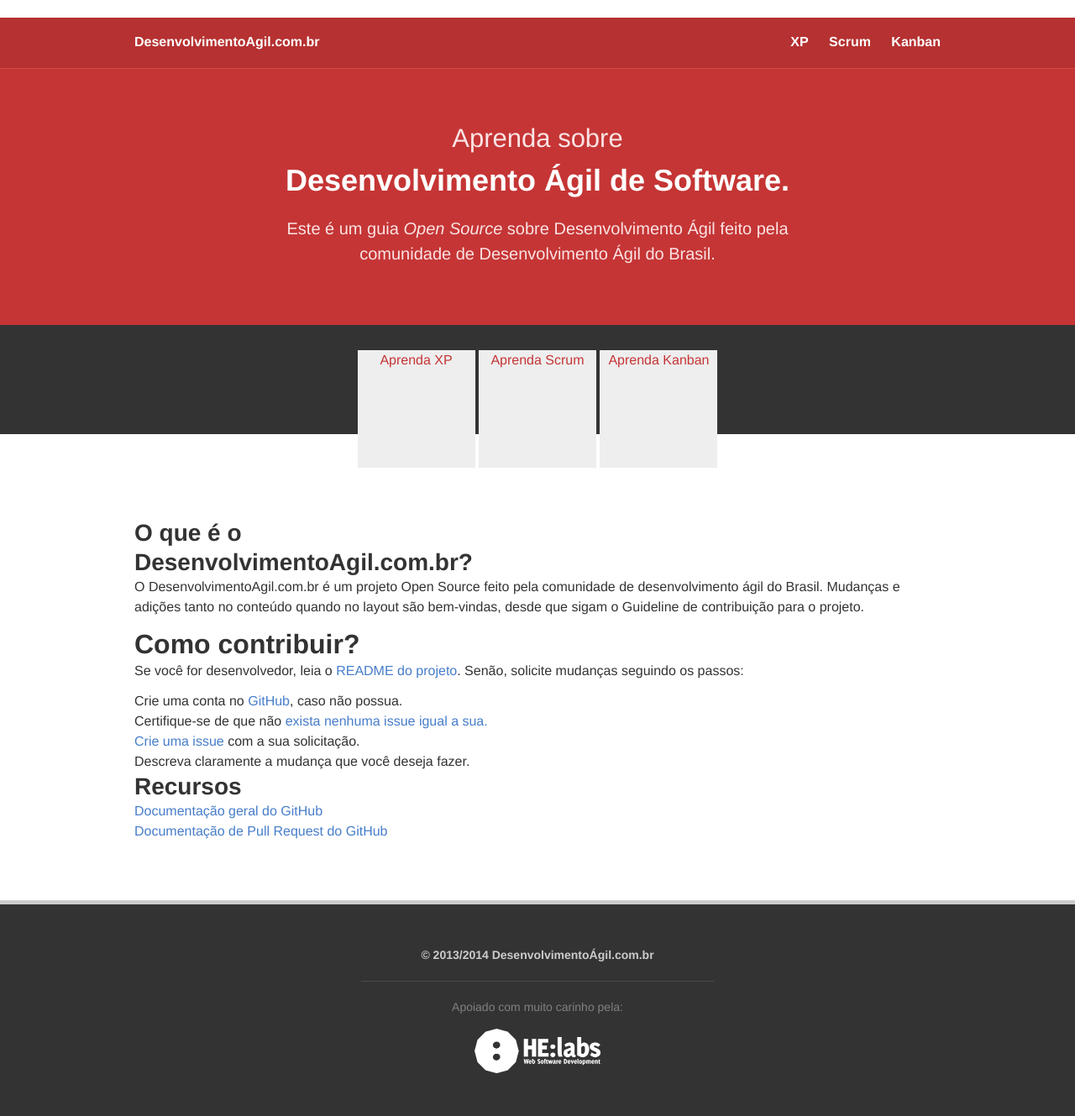
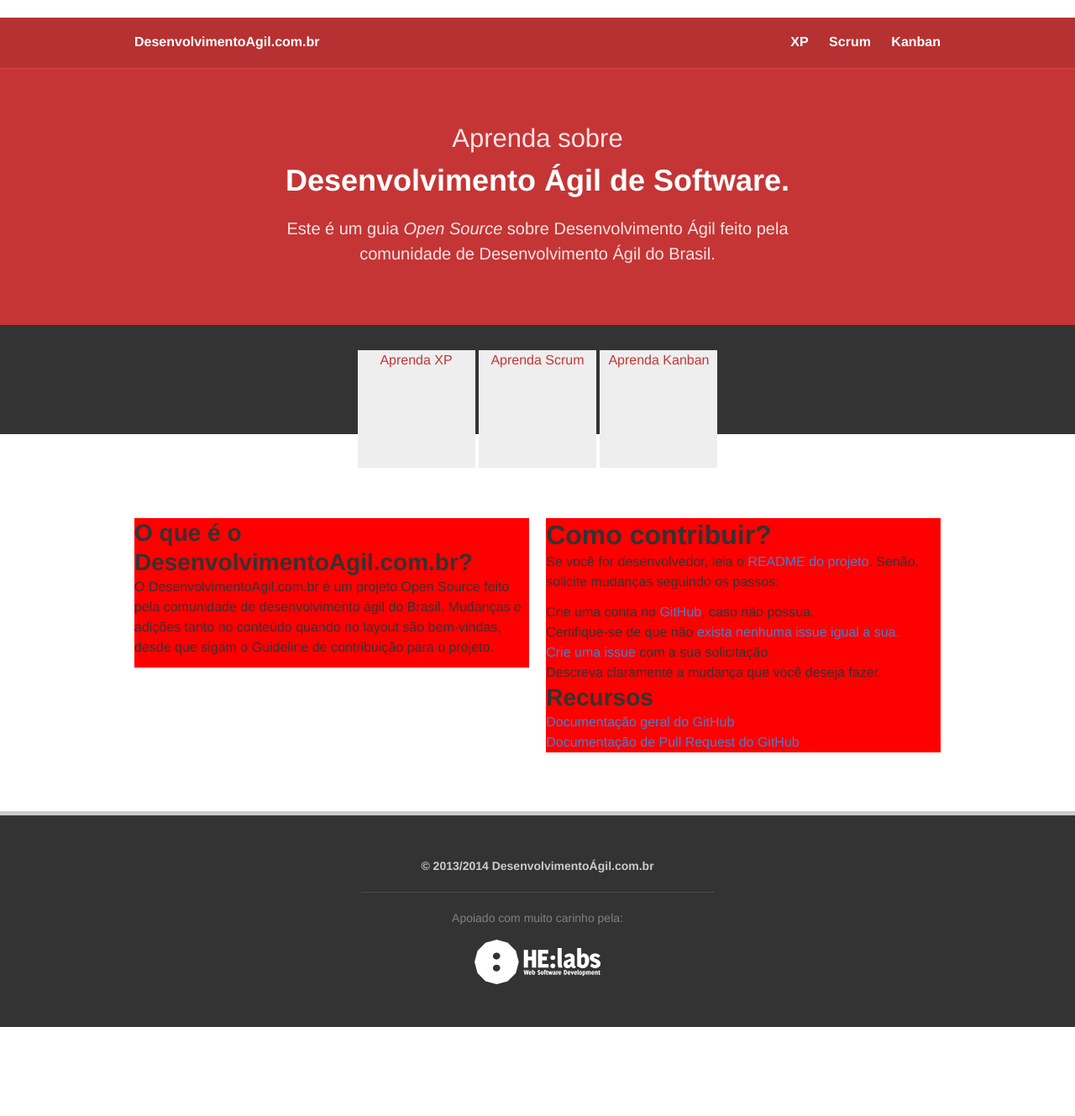
Before and after one commit to desenvolvimentoagilcombr/desenvolvimentoagilcombr.github.com, a Jekyll site: the page built from index.html, in a window 1280 px wide. Shown: the whole page at 84% size. Built offline with Jekyll 4.4.1, drawn with Linux system fonts in a browser that asks for light colours; Markdown is read by kramdown in place of the engine named in the settings; after the commit the page ends 1223 px from its top, so only the background shows below that.

Commit message:
Fixed neat settings

```diff
--- a/_sass/base/_grid-settings.scss
+++ b/_sass/base/_grid-settings.scss
@@ -1,9 +1,9 @@
 @import "../neat/neat-helpers";
 
 // Neat Overrides
-// $column: 90px;
+$column: 90px;
 $gutter: 30px;
-// $grid-columns: 12;
+$grid-columns: 12;
 $max-width: em(960);
 
 // Neat Breakpoints
--- a/_sass/layouts/_index.scss
+++ b/_sass/layouts/_index.scss
@@ -50,6 +50,7 @@
   @include outer-container;
 
   .column {
-    // @include span-columns(6);
+    @include span-columns(6 of 12);
+    background: red;
   }
 }
```
